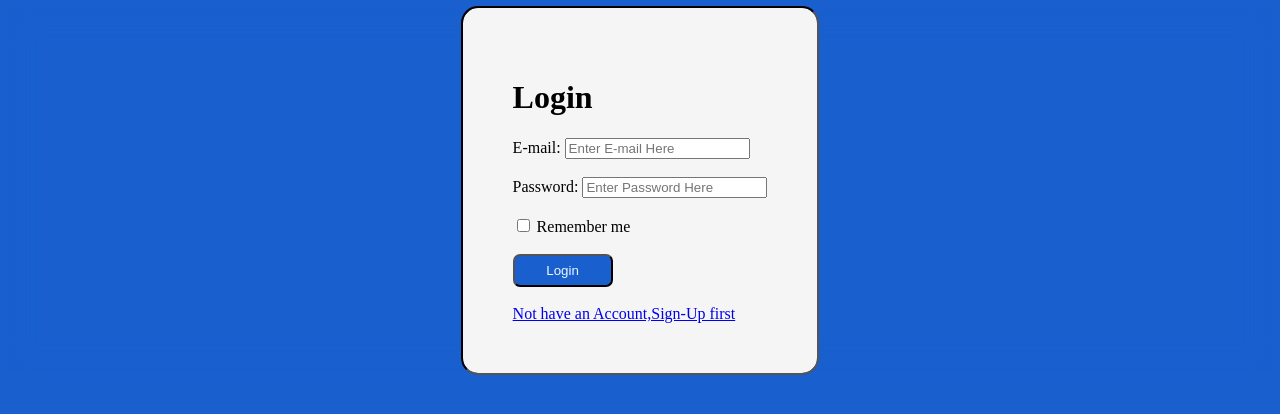
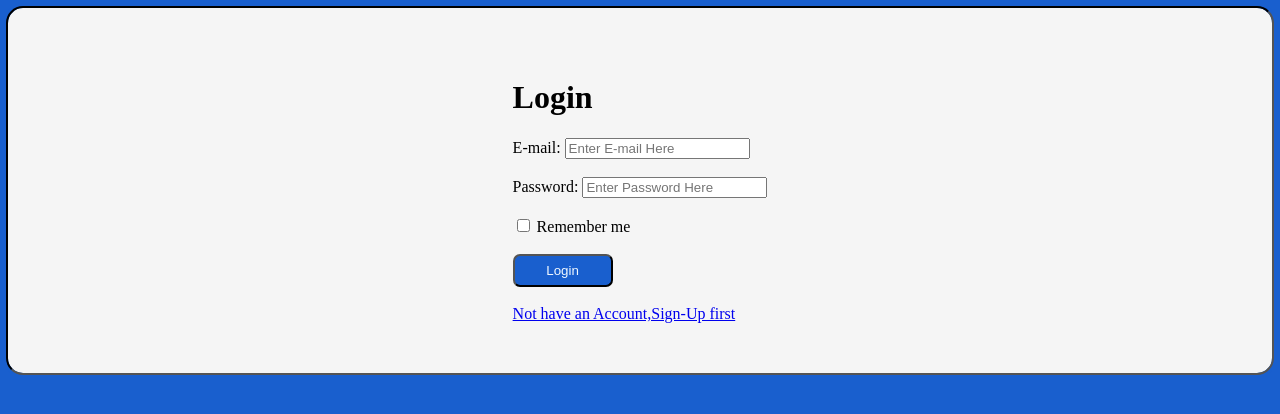
Before and after one commit to PKR9759/MealMinder, a PHP site: page /login.php in a window 1280 px wide. Shown: the top 414 px of the page. Run offline with PHP 8.4, Linux system fonts and the light colour scheme.

Commit message:
Update login.php

```diff
--- a/loginsystem/login.php
+++ b/loginsystem/login.php
@@ -47,8 +47,8 @@ if ($_SERVER['REQUEST_METHOD'] == "POST") {
 <head>
     <style>
         body {
-            display: flex;
-            align-items: center;
+            //display: flex;
+            //align-items: center;
             justify-content: center;
             background-color: #195fce;
             background-size: cover;
```
